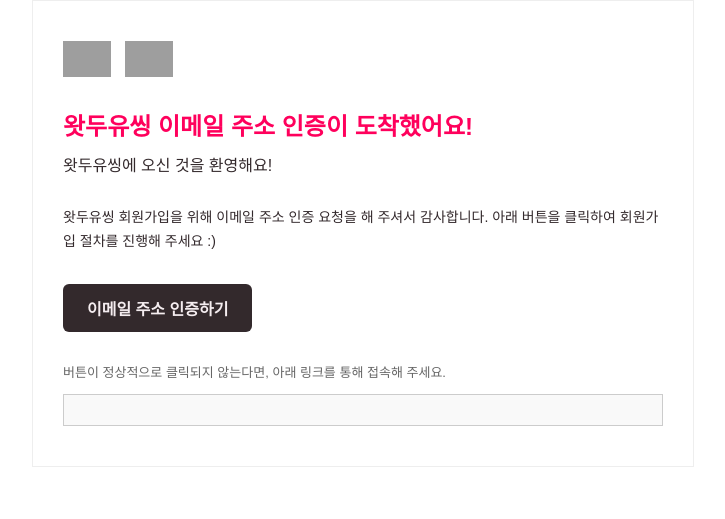
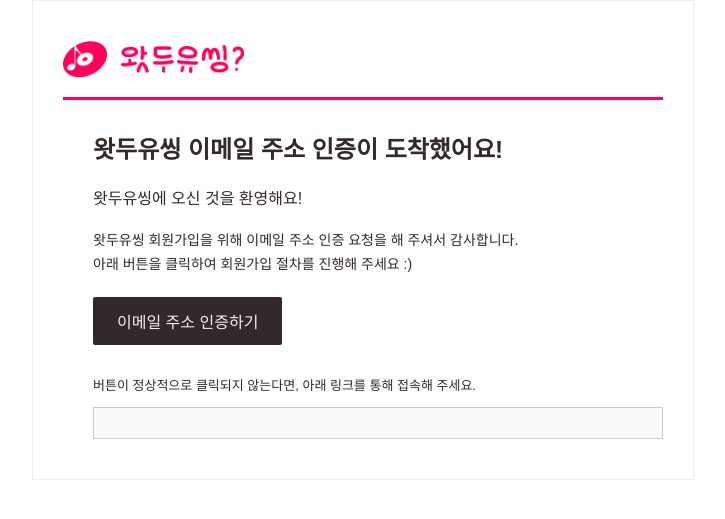
Before and after one commit to WhatDoYouSing/WhatDoYouSing-App-Back, a Django app: template templates/email.html in a window 1280 px wide. Shown: the top 519 px of the page, without its empty margins (277-1002 px from the left). Run offline with Django 4.2, Linux system fonts and the light colour scheme; the template is opened without the code that fills it, so the values that code supplies are empty; parts of the project's set-up code (start-up, migrations or seed data) failed here and were passed over; grey boxes are pictures that could not be loaded.

Commit message:
chore/email template

```diff
--- a/templates/email.html
+++ b/templates/email.html
@@ -8,34 +8,39 @@
     <div style="max-width: 600px; margin: auto; padding: 40px 30px; border: 1px solid #eee; text-align: left;">
 
       <!-- 로고 (두 개 나란히) -->
-      <div style="margin-bottom: 30px;">
-        <img src="https://yourdomain.com/static/logo1.png" alt="왓두유씽 로고1" style="height: 36px; vertical-align: middle; margin-right: 10px;" />
-        <img src="https://yourdomain.com/static/logo2.png" alt="왓두유씽 로고2" style="height: 36px; vertical-align: middle;" />
+      <div style="margin-bottom: 20px;">
+        <img src="https://raw.githubusercontent.com/WhatDoYouSing/WhatDoYouSing-App-Back/main/assets/logo.png" alt="왓두유씽 로고1" style="height: 36px; vertical-align: middle; margin-right: 10px;" />
+        <img src="https://raw.githubusercontent.com/WhatDoYouSing/WhatDoYouSing-App-Back/main/assets/word-mark.png" alt="왓두유씽 로고2" style="height: 28px; vertical-align: middle;" />
       </div>
 
+      <!-- 구분선 -->
+      <div style="width: 100%; height: 3px; background-color: #FF005C; margin-top: 10px; margin-bottom: 30px; "></div>
+
+      <div style="margin-left: 30px;">
         <!-- 제목 -->
-      <h2 style="color: #FF005C; margin-bottom: 10px;">왓두유씽 이메일 주소 인증이 도착했어요!</h2>
+        <h2 style="color: #33292C; margin-bottom: 10px;">왓두유씽 이메일 주소 인증이 도착했어요!</h2>
+
 
         <!-- 서브 타이틀 -->
-      <p style="font-size: 16px; margin-top: 0; margin-bottom: 30px; color: #33292C;">
+        <p style="font-size: 16px; margin-top: 20px; margin-bottom: 20px; color: #33292C;">
             왓두유씽에 오신 것을 환영해요!
         </p>
 
         <!-- 본문 -->
         <p style="font-size: 14px; color: #33292C; line-height: 1.7;">
-        왓두유씽 회원가입을 위해 이메일 주소 인증 요청을 해 주셔서 감사합니다.
+            왓두유씽 회원가입을 위해 이메일 주소 인증 요청을 해 주셔서 감사합니다. <br>
             아래 버튼을 클릭하여 회원가입 절차를 진행해 주세요 :)
         </p>
 
         <!-- 인증 버튼 -->
-      <div style="margin: 30px 0;">
-        <a href="{{ verification_link }}" style="background-color: #33292C; color: #F5EDF0; padding: 12px 24px; border-radius: 6px; text-decoration: none; font-weight: bold; display: inline-block;">
+        <div style="margin-top: 20px; margin-bottom: 30px;">
+            <a href="{{ verification_link }}" style="background-color: #33292C; color: #F5EDF0; padding: 12px 24px; border-radius: 2px; text-decoration: none; display: inline-block;">
             이메일 주소 인증하기
             </a>
         </div>
 
         <!-- 대체 링크 안내 -->
-      <p style="font-size: 13px; color: #666;">
+        <p style="font-size: 13px; color: #33292C;">
             버튼이 정상적으로 클릭되지 않는다면, 아래 링크를 통해 접속해 주세요.
         </p>
 
@@ -44,5 +49,6 @@
             {{ verification_link }}
         </div>
       </div>
+    </div>
   </body>
 </html>
```
Also changed, not shown: 2 other files. Lines whose indentation alone changed are shown as unchanged.
